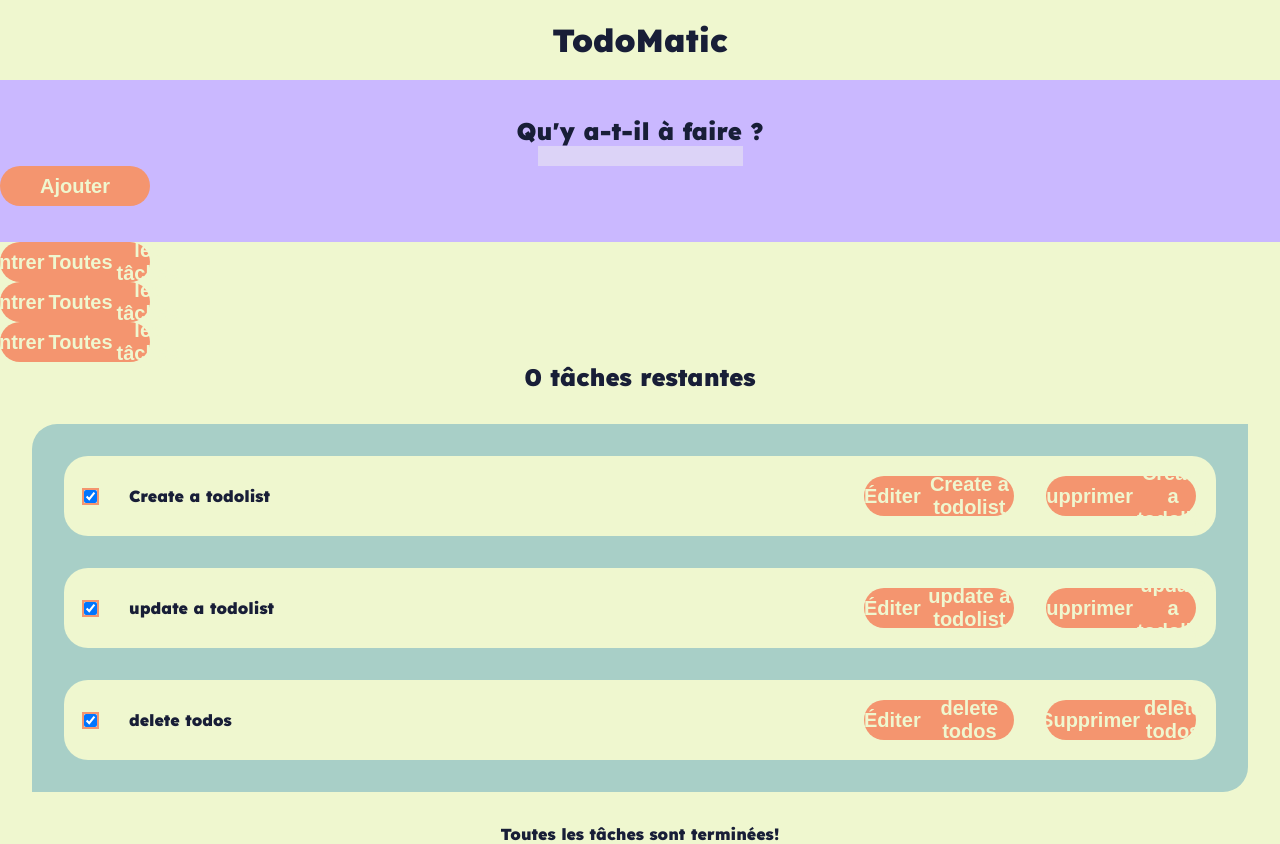
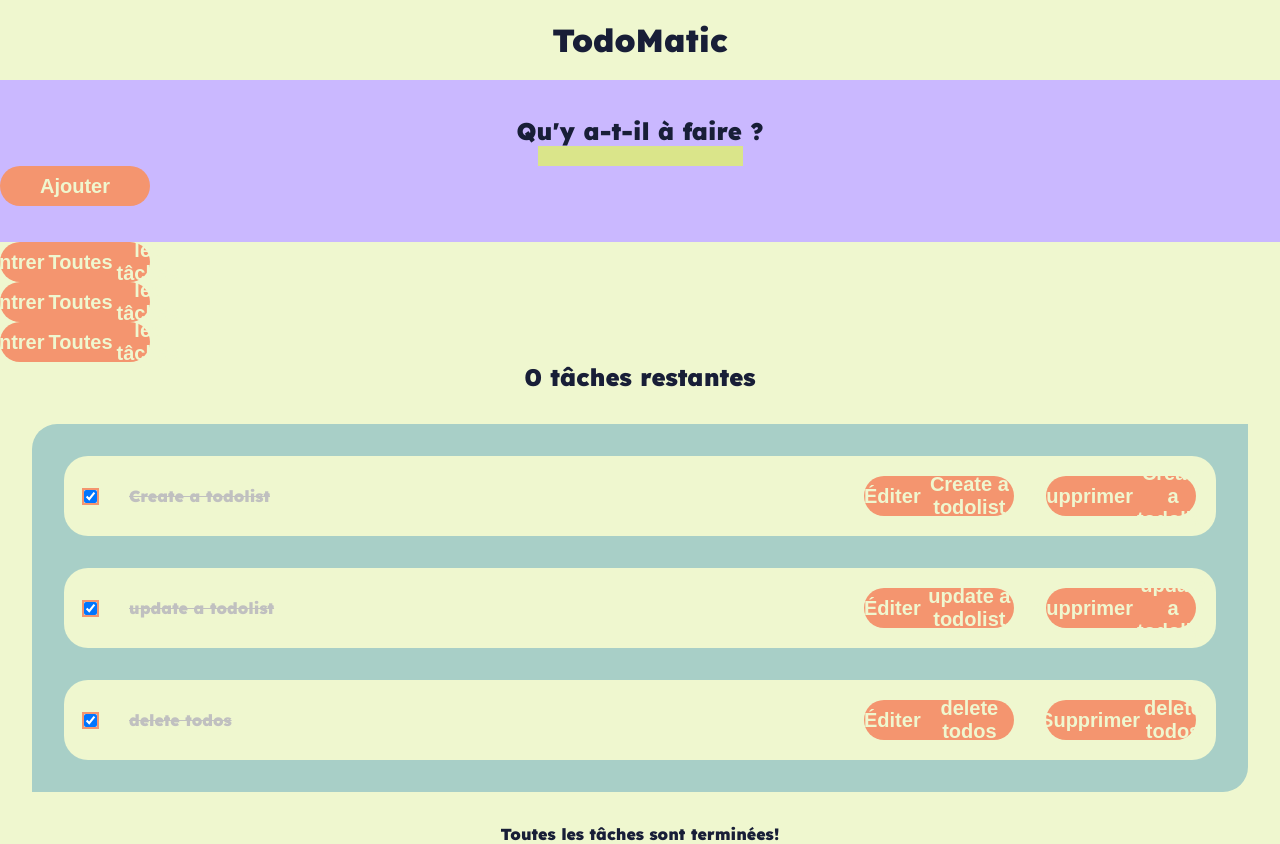
Before and after one commit to rayhearth/TodoList, a React (Vite) app: page /dashboard in a window 1280 px wide. Built offline with nearby package versions, Linux system fonts and the light colour scheme.

Commit message:
delete disbled in form and add on todo checked

```diff
--- a/src/Components/Form.jsx
+++ b/src/Components/Form.jsx
@@ -1,7 +1,7 @@
 import React from "react";
 import { useDispatch, useSelector } from "react-redux";
 import { addTodo, setInputValue } from "../feature/todo.slice";
-import { addListener } from "@reduxjs/toolkit";
+
 
 const Form = ({allTasksCompleted}) => {
 	const dispatch = useDispatch();
@@ -36,7 +36,6 @@ const Form = ({allTasksCompleted}) => {
 				className="input input__lg"
 				name="text"
 				autoComplete="off"
-        disabled={allTasksCompleted} // Désactiver l'entrée si toutes les tâches sont terminées
 			/>
 			<button type="submit" className="btn btn__primary btn__lg">
 				Ajouter
--- a/src/assets/sass/components/todolist.scss
+++ b/src/assets/sass/components/todolist.scss
@@ -18,16 +18,13 @@
 			gap: 2rem;
 		}
 
-		// .todo-label {
-		// 	display: flex;
-		// 	gap: 1.25rem;
-		// }
 	}
 
-		.disabled {
-			text-decoration: line-through;
-			color: variables.$orange;
-		}
+	input[type="checkbox"]:checked + .todo-label {
+		color: #c0c0c0;
+		text-decoration: line-through;
+	}
+
 	// 	.edit {
 	// 		display: flex;
 	// 		align-items: center;
```
